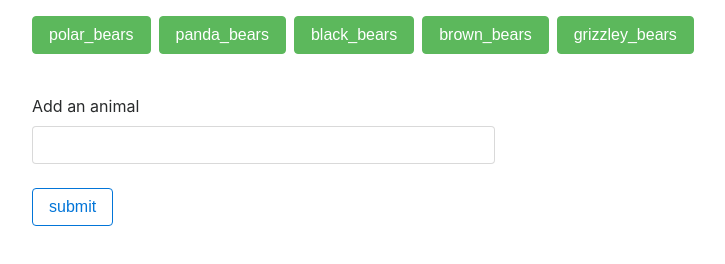
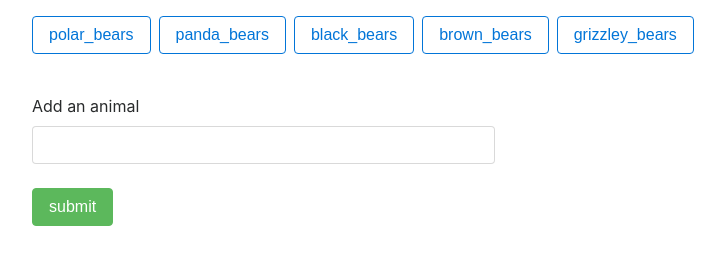
Before and after one commit to MikeYencha/Giftastic, a plain HTML site: page index.html in a window 1280 px wide. Shown: the whole page, without its empty margins (53-778 px from the left). Drawn offline with nearby package versions, Linux system fonts and the light colour scheme.

Commit message:
changed button styles

```diff
--- a/index.html
+++ b/index.html
@@ -20,7 +20,7 @@
         <label for="animal-input">Add an animal</label>
         <input type="text" id="animal-input" class="form-control col-sm-5" />
         <br />
-        <input id="add-animal" class="btn btn-outline-primary" type="submit" value="submit" />
+        <input id="add-animal" class="btn btn-success" type="submit" value="submit" />
       </form>
 
     </div>
--- a/scripts/scripts.js
+++ b/scripts/scripts.js
@@ -9,7 +9,7 @@ var bears = ['polar_bears','panda_bears','black_bears','brown_bears','grizzley_b
       // create a variable to hold button
       var btn = $('<button>');
       // add classes to bear btn
-      btn.addClass('bear btn btn-success mr-2');
+      btn.addClass('bear btn btn-outline-primary mr-2');
       // add attribute to btn
       btn.val(bears[i]);
       // add btn text
```
